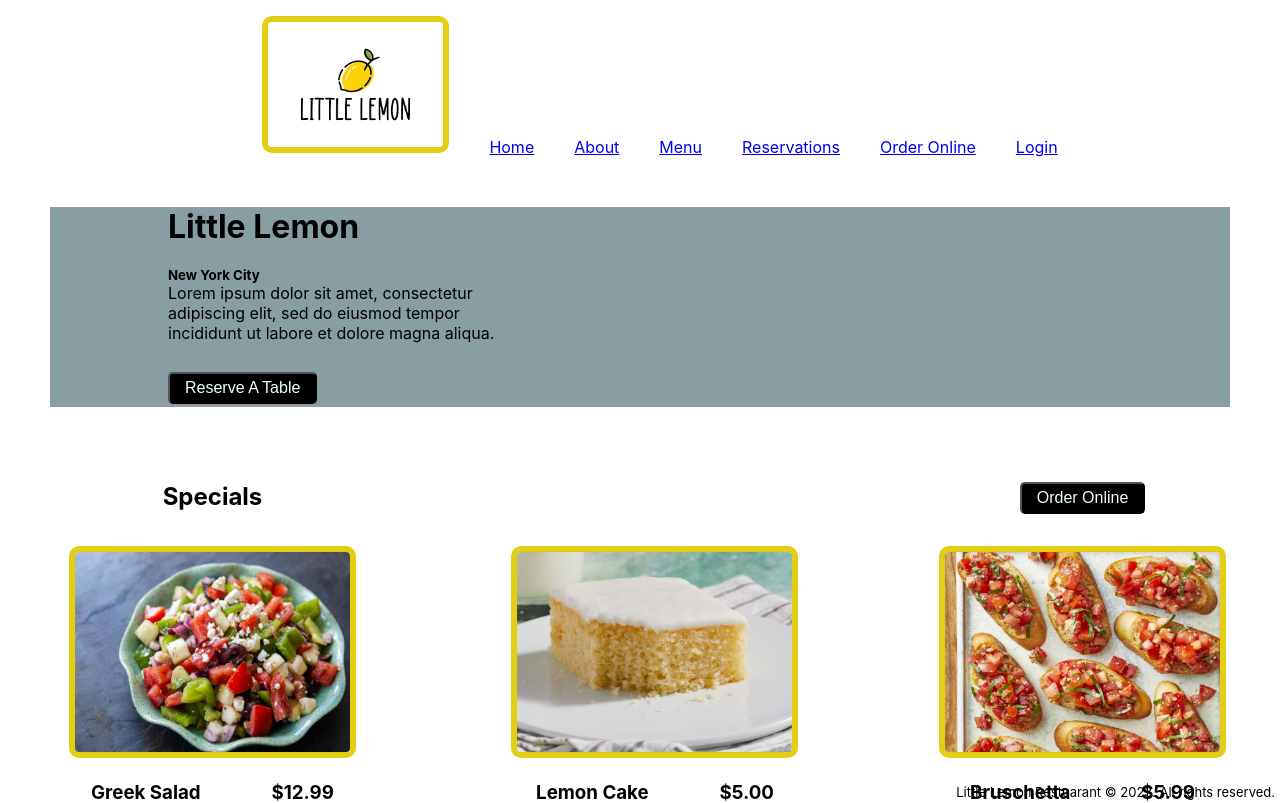
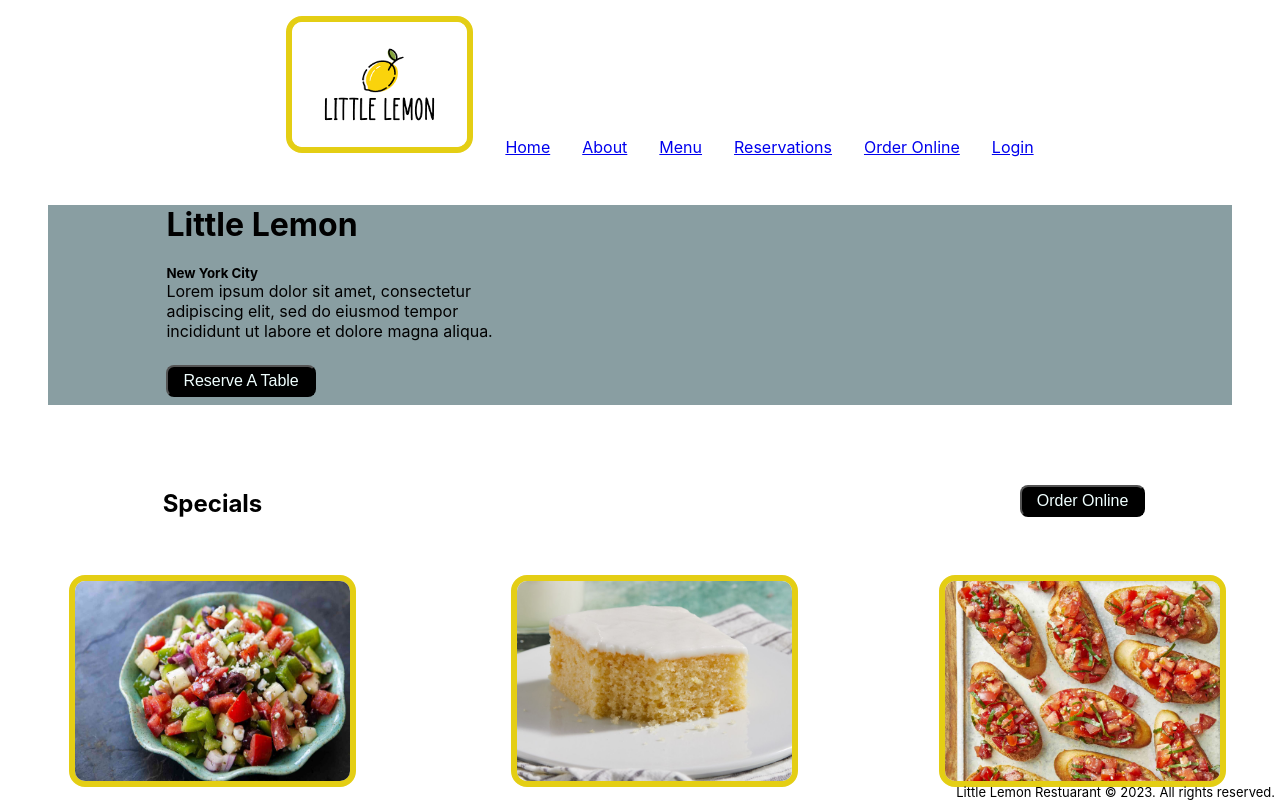
Before and after one commit to kapatric/meta-capstone, a React (Create React App) app: page / in a window 1280 px wide. Shown: the top 803 px of the page. Built offline with nearby package versions, Linux system fonts and the light colour scheme.

Commit message:
changing px to rem

```diff
--- a/src/components/Header/Header.css
+++ b/src/components/Header/Header.css
@@ -1,13 +1,13 @@
 header {
   background-color: #547379b0;
-  height: 200px;
-  margin: 50px;
+  height: 12.5rem;
+  margin: 3rem;
   position: relative;
 }
 
 .btn {
 display: flex;
-height: 45px;
+height: 2.5rem;
 justify-content: left;
 align-items: flex-end;
 
@@ -18,7 +18,7 @@ button {
   color: azure;
   font-size: medium;
   padding: 5px 15px 5px 15px;
-  border-radius: 5px;
+  border-radius: 0.5rem;
 }
 
 h5 {
--- a/src/components/Main/Main.css
+++ b/src/components/Main/Main.css
@@ -2,22 +2,22 @@
   display: grid;
   grid-template-columns: auto auto auto;
   gap: 5px;
-  height: 350px;
+  height: 3rem;
 }
 
 .grid-item {
   display: inline;
-  padding: 5px;
+  padding: 1rem;
   text-align: center;
 }
 .grid-item-4 {
-  padding: 5px;
+  padding: 1rem;
   text-align: center;
-  margin-top: 20px;
+  margin-top: 1rem;
 }
 
 img {
-  border-radius: 10px;
+  border-radius: 1rem;
   border-color: #E4CE14;
   border-style: solid;
   border-width: 6px;
--- a/src/components/Nav/Nav.css
+++ b/src/components/Nav/Nav.css
@@ -1,6 +1,6 @@
 li {
   display: inline;
-  padding: 0px 20px 0px 20px;
+  padding: 0rem 1rem 0rem 1rem;
 }
 
 ul{
```
